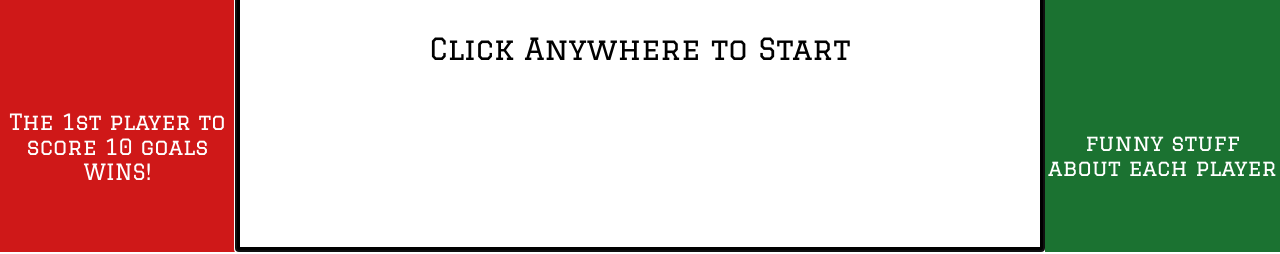
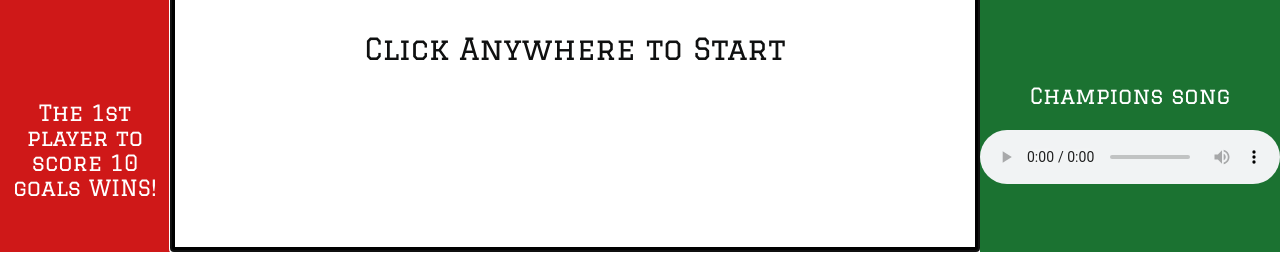
Before and after one commit to GMCCS/ironhack-1st-game, a plain HTML site: page gameHTML.html in a window 1280 px wide. Shown: the part 508-762 px from the top of the page. Drawn offline with Linux system fonts and the light colour scheme.

Commit message:
added background music and controls for turning off. still thinking if i should leave it there or not

```diff
--- a/gameCSS.css
+++ b/gameCSS.css
@@ -39,7 +39,7 @@ body {
     justify-content: space-around;
     background-color:rgb(27, 114, 49)
 }
-.funny-div {
+.audio-div {
     color:white;
 }
 
--- a/gameField.js
+++ b/gameField.js
@@ -122,7 +122,9 @@ let backgroundGrass = function() {
     ctx.stroke();
     ctx.closePath();
 
-    ctx.fillStyle = "black";
+    //add in the 1st start game info
+
+    ctx.fillStyle = "#0F1010";
     ctx.font = "50px Graduate";
     ctx.textAlign = "center";
     ctx.fillText("BalizÀbaliza", canvas.width / 2, canvas.height / 4);
--- a/gameHTML.html
+++ b/gameHTML.html
@@ -5,7 +5,7 @@
     <meta charset="UTF-8">
     <meta name="viewport" content="width=device-width, initial-scale=1.0">
     <meta http-equiv="X-UA-Compatible" content="ie=edge">
-    <link rel='stylesheet' href='https://fonts.googleapis.com/css?family=Graduate' >
+    <link rel='stylesheet' href='https://fonts.googleapis.com/css?family=Graduate'>
     <link rel="stylesheet" href="gameCSS.css">
 
     <title>BalizÀbaliza!</title>
@@ -17,6 +17,9 @@
         <div class="instructions-div">
             Use the W and S to move your player <br> This will control Benfica.
         </div>
+        <audio url="https://actions.google.com/sounds/v1/sports/ping_pong_ball_hit.ogg" autoplay>
+            <p>If you are reading this, it is because your browser does not support the audio element.</p>
+        </audio>
         <div class="arrows-div">
             <img src="images/Benfica-icon.png" alt="keyboard arrows">
             You're playing with Benfica!
@@ -38,8 +41,9 @@
             <img src="images/Sporting-CP-Lisbon-icon.png" alt="keyboard arrows">
             You're playing with Sporting!
         </div>
-        <div class="funny-div">
-            funny stuff about each player
+        <div class="audio-div">
+            <p>Champions song</p>
+            <audio src="/audio/UEFA Champions League - Main Theme.mp3" controls>
         </div>
     </section>
 
--- a/gameloop.js
+++ b/gameloop.js
@@ -32,20 +32,21 @@ function makeRect(x, y, width, height, speed, color) {
   };
 }
 
+
 // Create the paddles
 let paddleWidth = 20;
 let paddleHeight = 100;
 let leftPaddle = makeRect(
-  paddleWidth + 5,
-  canvas.height / 2,
+  paddleWidth,
+  canvas.height / 2 - paddleHeight / 2,
   paddleWidth,
   paddleHeight,
   7,
   "black"
 );
 let rightPaddle = makeRect(
-  canvas.width - paddleWidth - 25,
-  canvas.height / 2,
+  canvas.width - paddleWidth - 20,
+  canvas.height / 2 - paddleHeight / 2,
   paddleWidth,
   paddleHeight,
   7,
@@ -58,12 +59,12 @@ let rightScore = 0;
 
 // Create the ball
 let ballLength = 10;
-let ballSpeed = 10;
+let ballSpeed = 20;
 let ball = makeRect(0, 0, ballLength, ballLength, ballSpeed, "black");
 
 // Modify the ball object to have two speed properties, one for X and one for Y
-ball.sY = ballSpeed;
-ball.sX = ballSpeed / 2;
+ball.sX = ballSpeed;
+ball.sY = ballSpeed / 2;
 
 //Randomize initial direction
 if (Math.random() > 0.5) {
@@ -153,7 +154,6 @@ function startGame() {
   canvas.removeEventListener("click", startGame);
 
   // Put the ball in place
-
   resetBall();
 
   // Kick off the game loop
@@ -164,9 +164,9 @@ function startGame() {
 function endGame() {
   erase();
 
-  ctx.fillStyle = "#000000";
-  ctx.font = "24px Graduate";
-  ctx.textAlign = "center";
+  // ctx.fillStyle = "#000000";
+  // ctx.font = "24px Graduate";
+  // ctx.textAlign = "center";
 
   if (rightScore === 10) {
     ctx.fillText("Sporting wins!", canvas.width / 2, canvas.height / 2);
@@ -177,8 +177,127 @@ function endGame() {
 
 // Clear the canvas
 function erase() {
-  ctx.fillStyle = "#FFFFFF";
-  ctx.fillRect(0, 0, canvas.width, canvas.height);
+
+  base_image = new Image();
+  base_image.src = "/images/Screenshot 2019-10-22 at 21.45.19.png";
+  base_image.onload = function() {
+    ctx.drawImage(base_image, 0, 0);
+
+    //Now for the white lines to create the field
+    ctx.fillStyle = "white";
+    ctx.fillRect(400, 0, 5, 750); //middle white line
+
+    // inner rectangles
+
+    ctx.fillRect(0, 280, 40, 5); //left goal - in upper horizontal line
+    ctx.fillRect(0, 470, 40, 5); // left goal - in bottom horizontal line
+    ctx.fillRect(40, 280, 5, 195); //left goal - in vertical line
+
+    ctx.fillRect(760, 280, 40, 5); //right goal - in upper horizontal line
+    ctx.fillRect(760, 470, 40, 5); // right goal - in bottom horizontal line
+    ctx.fillRect(760, 280, 5, 195); //right goal - in vertical linne
+
+    //outside rectangles
+
+    ctx.fillRect(0, 135, 130, 5); //left goal - out upper horizontal line
+    ctx.fillRect(0, 615, 130, 5); // left goal - out bottom horizontal line
+    ctx.fillRect(130, 135, 5, 485); //left goal - out vertical line
+
+    ctx.fillRect(680, 150, 120, 5); //right goal - out upper horizontal line
+    ctx.fillRect(680, 600, 120, 5); // right goal - out bottom horizontal line
+    ctx.fillRect(680, 150, 5, 455); //right goal - out vertical line
+
+    ctx.beginPath();
+    ctx.arc(85, canvas.height / 2, 5, 0, 2 * Math.PI); // penalti left goal
+    ctx.fill();
+    ctx.closePath();
+
+    ctx.beginPath();
+    ctx.arc(720, canvas.height / 2, 5, 0, 2 * Math.PI); // penalti right goal
+    ctx.fill();
+    ctx.closePath();
+
+    // mid field circle out
+    ctx.beginPath();
+    ctx.strokeStyle = "white";
+    ctx.fillStyle = "transparent";
+    ctx.lineWidth = 5;
+    ctx.arc(400, 375, 85, 0, 2 * Math.PI);
+    ctx.fill();
+    ctx.stroke();
+    ctx.closePath();
+
+    // mid field circle inner
+    ctx.beginPath();
+    ctx.strokeStyle = "white";
+    ctx.fillStyle = "white";
+    ctx.lineWidth = 5;
+    ctx.arc(402.5, 375, 7, 0, 2 * Math.PI);
+    ctx.fill();
+    ctx.closePath();
+
+    //upper left corner
+    ctx.beginPath();
+    ctx.strokeStyle = "white";
+    ctx.fillStyle = "transparent";
+    ctx.lineWidth = 5;
+    ctx.arc(0, 0, 25, 0, 2 * Math.PI);
+    ctx.fill();
+    ctx.stroke();
+    ctx.closePath();
+
+    //upper right corner
+    ctx.beginPath();
+    ctx.strokeStyle = "white";
+    ctx.fillStyle = "transparent";
+    ctx.lineWidth = 5;
+    ctx.arc(800, 0, 25, 0, 1 * Math.PI);
+    ctx.fill();
+    ctx.stroke();
+    ctx.closePath();
+
+    //bottom left corner
+    ctx.beginPath();
+    ctx.strokeStyle = "white";
+    ctx.fillStyle = "transparent";
+    ctx.lineWidth = 5;
+    ctx.arc(0, 750, 25, 0, 2 * Math.PI);
+    ctx.fill();
+    ctx.stroke();
+    ctx.closePath();
+
+    //bottom right corner
+    ctx.beginPath();
+    ctx.strokeStyle = "white";
+    ctx.fillStyle = "transparent";
+    ctx.lineWidth = 5;
+    ctx.arc(800, 750, 25, 0, 1.5 * Math.PI);
+    ctx.fill();
+    ctx.stroke();
+    ctx.closePath();
+
+    //left half 25m circle
+    ctx.beginPath();
+    ctx.strokeStyle = "white";
+    ctx.fillStyle = "transparent";
+    ctx.lineWidth = 5;
+    ctx.arc(50, canvas.height / 2, 115, 0.75, 1.75 * Math.PI, true);
+    ctx.fill();
+    ctx.stroke();
+    ctx.closePath();
+
+    //right half 25m circle
+
+    ctx.beginPath();
+    ctx.strokeStyle = "white";
+    ctx.fillStyle = "transparent";
+    ctx.lineWidth = 5;
+    ctx.arc(764, canvas.height / 2, 115, 2.35, 1.25 * Math.PI, false);
+    ctx.fill();
+    ctx.stroke();
+    ctx.closePath();
+    ctx.fillRect(0, 0, canvas.width, canvas.height);
+  };
 }
 
 // Main draw loop
@@ -200,7 +319,7 @@ function draw() {
   // Move the ball
   ball.x += ball.sX;
   ball.y += ball.sY;
-  // Bounce the ball off the left/right
+  // Bounce the ball off the top/bottom
   if (ball.y < 0 || ball.y + ball.h > canvas.height) {
     ball.sY *= -1;
   }
@@ -232,14 +351,14 @@ function draw() {
   }
 
   // Score if the ball goes past a paddle
-  if (ball.x < leftPaddle.x) {
+  if (ball.x < leftPaddle.x)  {
     rightScore++;
     resetBall();
     ball.sY *= -1;
   } else if (ball.x + ball.w > rightPaddle.x + rightPaddle.w) {
     leftScore++;
     resetBall();
-    ball.sY *= -1;
+    ball.sX *= -1;
   }
 
   // Draw the paddles and ball
```
Also changed, not shown: audio.js (added, +19 -0 lines), 6 other files.
